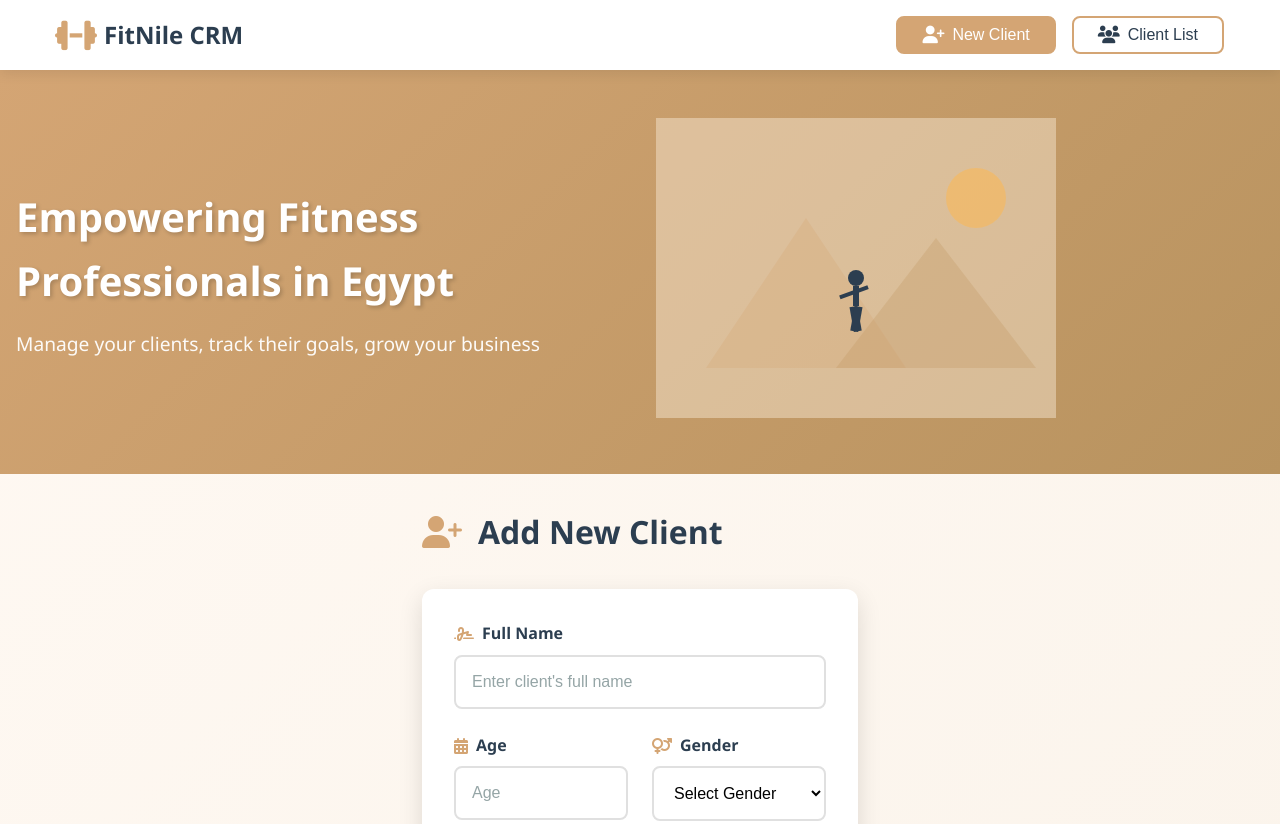
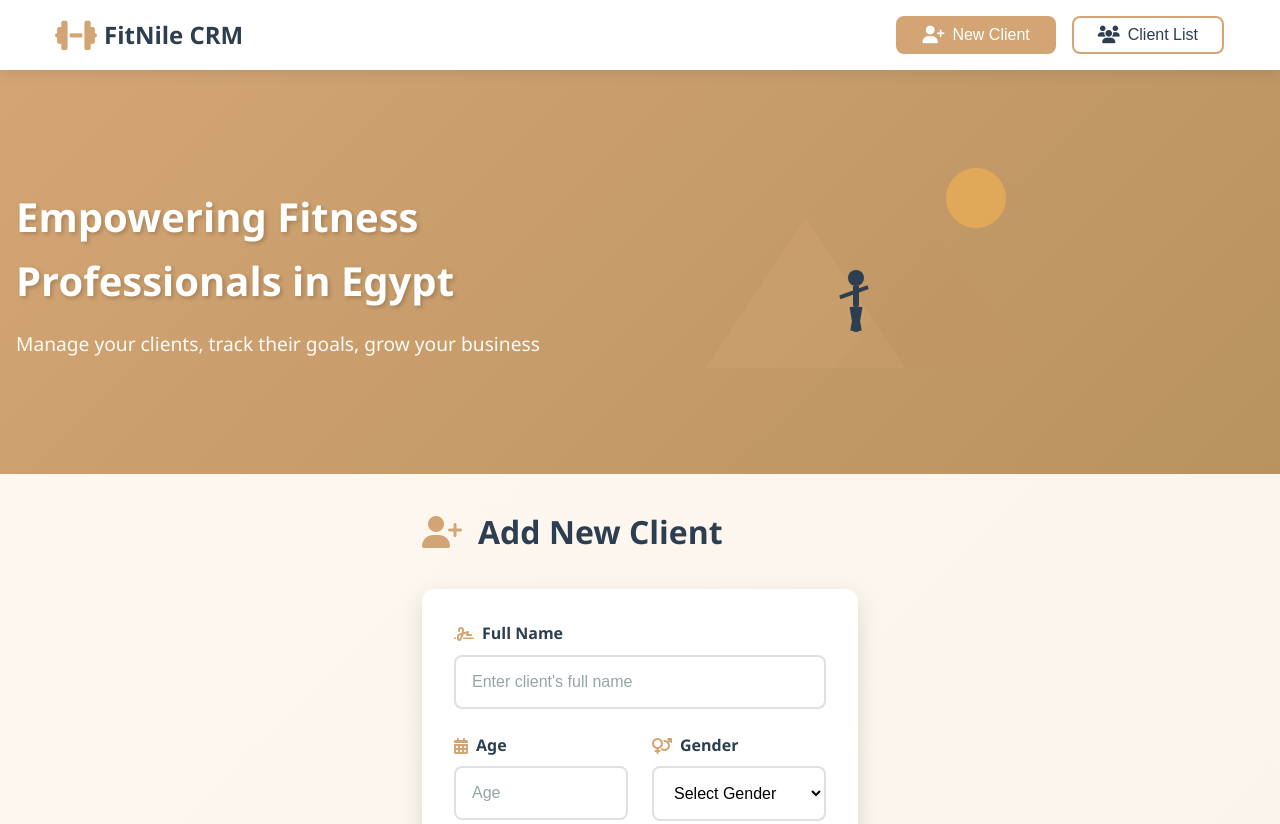
Before and after one commit to youssef-S-Elmahdy/fitcrm, a plain HTML site: page index.html in a window 1280 px wide. Shown: the top 824 px of the page. Drawn offline with Linux system fonts and the light colour scheme.

Commit message:
Update index.html

```diff
--- a/index.html
+++ b/index.html
@@ -37,8 +37,6 @@
         </div>
         <div class="hero-image">
             <svg viewBox="0 0 400 300" xmlns="http://www.w3.org/2000/svg">
-                <!-- Light background -->
-                <rect x="0" y="0" width="400" height="300" fill="#FFF5E6" opacity="0.4"/>
                 <!-- Pyramids silhouette -->
                 <polygon points="50,250 150,100 250,250" fill="#D4A574" opacity="0.3"/>
                 <polygon points="180,250 280,120 380,250" fill="#C19660" opacity="0.3"/>
```
